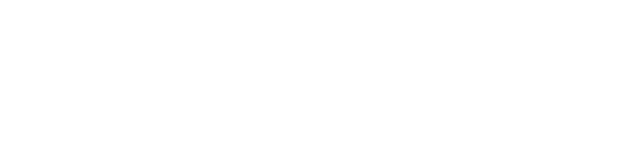
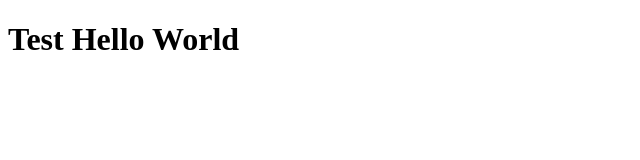
Before and after one commit to Dendy2468/final-project-dendy, a plain HTML site: page index.html in a window 1280 px wide. Shown: the whole page, without its empty margins (0-640 px from the left). Drawn offline with Linux system fonts and the light colour scheme.

Commit message:
commit-keempat

```diff
--- a/index.html
+++ b/index.html
@@ -7,6 +7,6 @@
     <title>Index</title>
 </head>
 <body>
-
+    <h1>Test Hello World</h1>
 </body>
 </html>
```
